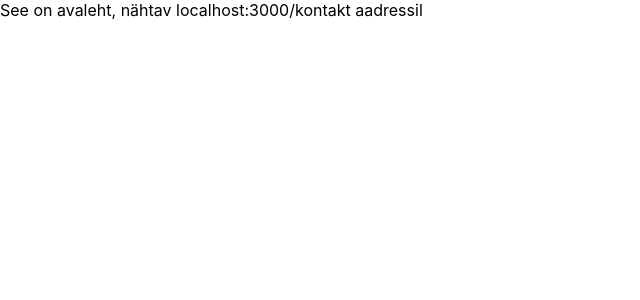
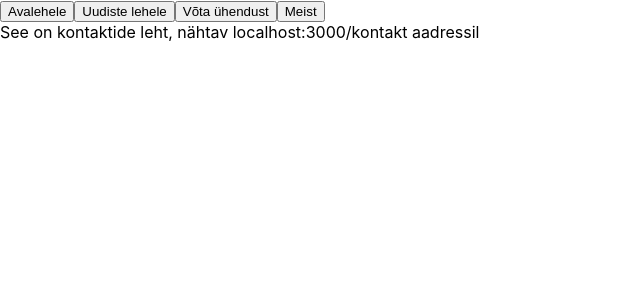
Before and after one commit to leotamm/React-06-2023, a React (Create React App) app in the folder uudised/: page /kontakt in a window 1280 px wide. Shown: the top 300 px of the page, without its empty margins (0-640 px from the left). Built offline with nearby package versions, Linux system fonts and the light colour scheme.

Commit message:
17 vahelehtede nupud toimivad

```diff
--- a/uudised/src/App.js
+++ b/uudised/src/App.js
@@ -1,14 +1,30 @@
-import { Route, Routes } from 'react-router-dom';
+import { Link, Route, Routes } from 'react-router-dom';
 import './App.css';
+import Avaleht from './pages/Avaleht';
+import Kontakt from './pages/Kontakt';
+import Uudised from './pages/Uudised';
+import Meist from './pages/Meist';
 
 function App() {
   return (
     <div>
+      <Link to='/'>
+        <button>Avalehele</button>
+      </Link>
+      <Link to='/uudised'>
+        <button>Uudiste lehele</button>
+      </Link>
+      <Link to='/kontakt'>
+        <button>Võta ühendust</button>
+      </Link>
+      <Link to='/meist'>
+        <button>Meist</button>
+      </Link>
       <Routes>
-        <Route path='/' element={ <div>See on avaleht, nähtav localhost:3000 aadressil</div>} />
-        <Route path='/uudised' element={ <div>See on avaleht, nähtav localhost:3000/uudised aadressil</div>} />
-        <Route path='/kontakt' element={ <div>See on avaleht, nähtav localhost:3000/kontakt aadressil</div>} />
-        <Route path='/meist' element={ <div>See on avaleht, nähtav localhost:3000/meist aadressil</div>} />
+        <Route path='/' element={ <Avaleht/>} />
+        <Route path='/uudised' element={ <Uudised/> } />
+        <Route path='/kontakt' element={ <Kontakt/>} />
+        <Route path='/meist' element={ <Meist/>} />
       </Routes>
     </div>
   );
--- /dev/null
+++ b/uudised/src/pages/Avaleht.js
@@ -0,0 +1,11 @@
+import React from 'react'
+
+function Avaleht() {
+  return (
+    <div>
+        <div>See on avaleht, nähtav localhost:3000 aadressil</div>
+    </div>
+  )
+}
+
+export default Avaleht
--- /dev/null
+++ b/uudised/src/pages/Kontakt.js
@@ -0,0 +1,11 @@
+import React from 'react'
+
+function Kontakt() {
+  return (
+    <div>
+        <div>See on kontaktide leht, nähtav localhost:3000/kontakt aadressil</div>
+    </div>
+  )
+}
+
+export default Kontakt
--- /dev/null
+++ b/uudised/src/pages/Meist.js
@@ -0,0 +1,11 @@
+import React from 'react'
+
+function Meist() {
+  return (
+    <div>
+      <div>See on meist leht, nähtav localhost:3000/meist aadressil</div>
+    </div>
+  )
+}
+
+export default Meist
--- /dev/null
+++ b/uudised/src/pages/Uudised.js
@@ -0,0 +1,11 @@
+import React from 'react'
+
+function Uudised() {
+  return (
+    <div>
+      <div>See on uudiste leht, nähtav localhost:3000/uudised aadressil</div>
+    </div>
+  )
+}
+
+export default Uudised
```
